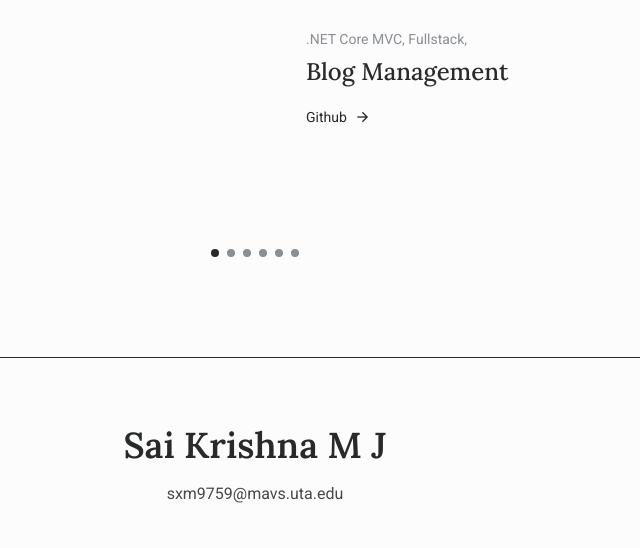
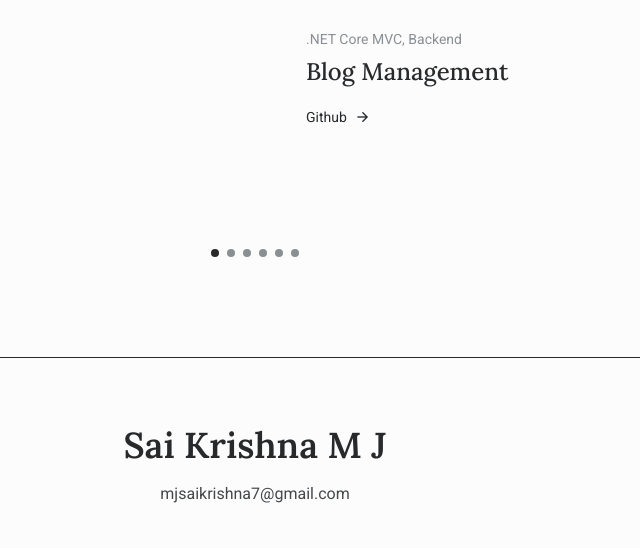
Before and after one commit to SKrishnaMJ/Portfolio2025, a plain HTML site: page index.html in a window 1280 px wide. Shown: the part 2988-3536 px from the top of the page, 385-1025 px from the left. Drawn offline with nearby package versions, Linux system fonts and the light colour scheme.

Commit message:
updated expierence

```diff
--- a/index.html
+++ b/index.html
@@ -349,7 +349,7 @@
                         <div class="qualification__info">
                             <div>
                                 <h3 class="qualification__name">
-                                    Software Engineer
+                                    Lead Software Engineer, Software Engineer
                                 </h3>
                                 <span class="qualification__country">
                                     Dell Technologies - Cork, Ireland
@@ -410,7 +410,7 @@
                                 <img src="assets/img/project2.jpg" alt="projects image" class="projects__img">
                                 <div>
                                     <span class="projects__subtitle">
-                                        .NET Core MVC, Fullstack,
+                                        .NET Core MVC, Backend
                                     </span>
                                     <h1 class="projects__title">
                                         Blog Management
@@ -505,7 +505,7 @@
                     Sai Krishna M J
                 </h1>
                 <p>
-                    sxm9759@mavs.uta.edu
+                    mjsaikrishna7@gmail.com
                 </p>
                 <ul class="footer__list">
                     <li>
```
